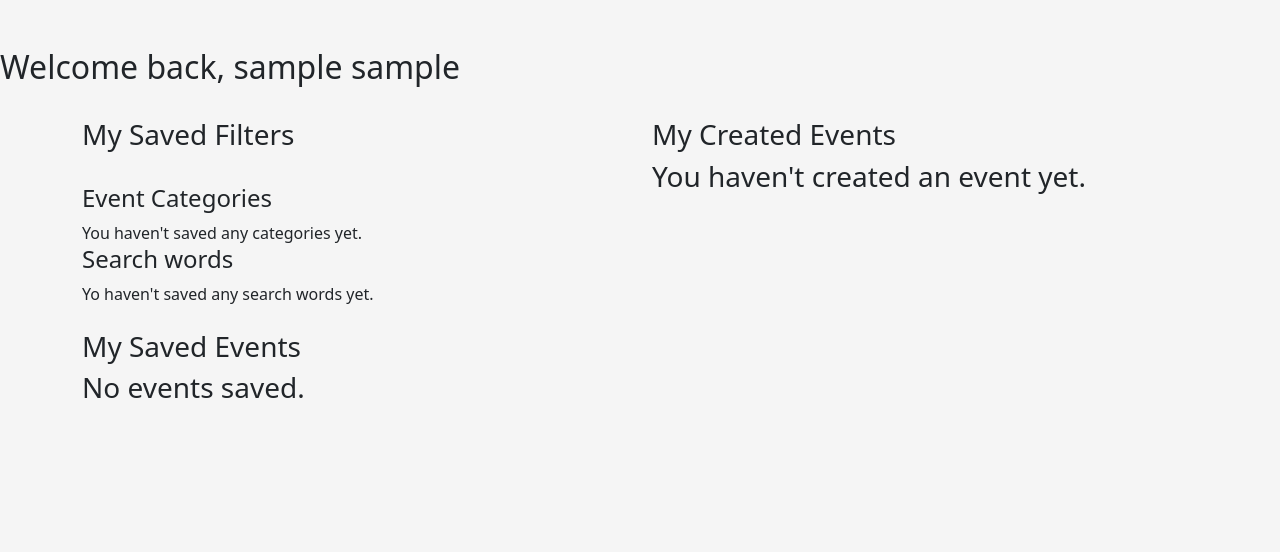
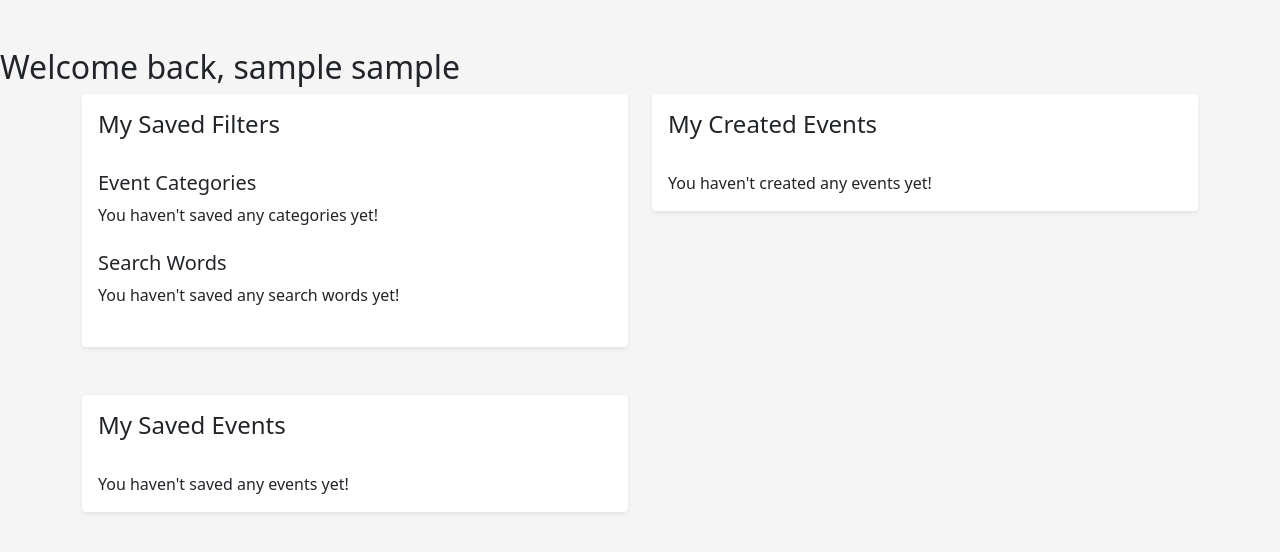
Before and after one commit to abercilla/civic-app-project, a Flask app: page /user-profile/1 in a window 1280 px wide. Shown: the part 60-612 px from the top of the page. Run offline with Flask 2, Linux system fonts and the light colour scheme; the visitor is signed in with stand-in values (Sample User, id 1); data comes from the database, SQL or seed files in the repository; data that the repository does not hold is empty.

Commit message:
Styled user-profile.html

```diff
--- a/static/user-profile.js
+++ b/static/user-profile.js
@@ -8,7 +8,7 @@ const removeEvent = (evt) => {
     //get specific eventID from html button element
     let eventID = (evt.target.id).split('-')[2]
 
-    // console.log(eventID);
+    console.log(eventID);
 
     // take event_id from the event we're saving
     //... and send to server to save event to user
--- a/templates/user-profile.html
+++ b/templates/user-profile.html
@@ -14,50 +14,60 @@
 <div class="container">
     <div class="row">
         <div class="col">
+            <div class="container shadow-sm p-3 mb-5 bg-body rounded">
 
-            <br>
-            <h3 class="heading">My Saved Filters</h3>
+
+                <h4 class="heading">My Saved Filters</h4>
 
                 <br>
 
-            <h4>Event Categories</h4>
+                <h5 class="heading2">Event Categories</h5>
                 {% if categories%}
                     {% for category in categories %}
                             <li class ="preference" id = "remove-category-{{category}}">
                                 {{ category }}
-                            <button type = "submit" class = "close remove-category" aria-label="Close" id = "remove-category-{{category}}">
+                                <button type = "submit" class="remove-category" id="remove-category-{{category}}">
+                                    x
+                                </button>
+                                <!--button with X-->
+                                <!-- aria-label="Close" -->
+                                <!-- <button type = "submit" class = "remove-category close"  id = "remove-category-{{category}}">
                                     <span aria-hidden="true">&times;</span>
+                                </button> -->
+                            </li>
+                        {% endfor %}
+
+                    {% else %}
+                        <h7>You haven't saved any categories yet!</h7>
+                    {% endif %}
+                <br>
+                <br>
+
+                <h5 class="heading2">Search Words</h5>
+                {% if keywords%}
+                    {% for keyword in keywords %}
+                        <li class ="preference" id = "remove-keyword-{{keyword}}">
+                            {{ keyword }}
+
+                            <button type = "submit" class = "remove-keyword" id = "remove-keyword-{{keyword}}">
+                                x
                             </button>
                         </li>
                     {% endfor %}
 
                 {% else %}
-                    <h7>You haven't saved any categories yet.</h7>
-                {% endif %}
-                <br>
 
-            <h4>Search words</h4>
-            {% if keywords%}
-                {% for keyword in keywords %}
-                    <li class ="preference" id = "remove-keyword-{{keyword}}">
-                        {{ keyword }}
-
-                    <button type = "submit" class = "close remove-keyword" aria-lable="Close" id = "remove-keyword-{{keyword}}">
-                        <span aria-hidden="true">&times;</span>
-                    </button>
-
-                    </li>
-                {% endfor %}
-
-            {% else %}
-
-                <h7>Yo haven't saved any search words yet.</h7>
+                    <h7>You haven't saved any search words yet!</h7>
 
                 {% endif %}
             <br>
             <br>
+        </div>
 
-            <h3 class="heading">My Saved Events</h3>
+        <div class="container shadow-sm p-3 mb-5 bg-body rounded">
+
+         <h4 class="heading">My Saved Events</h4>
+            <br>
             {% if saved_events%}
 
                 {% for saved_event in saved_events %}
@@ -68,20 +78,23 @@
                         {{ saved_event.name }}
                       </a>
 
-                    <button type = "submit" class = "remove-button" id = "remove-event-{{saved_event.event_id}}">Remove Event</button>
+                    <button type = "submit" class = "remove-button btn btn-primary btn-sm" id = "remove-event-{{saved_event.event_id}}">Remove</button>
                 </li>
                 {% endfor %}
 
             {% else %}
 
-                <h3>No events saved.</h3>
+                <h7>You haven't saved any events yet!</h7>
 
             {% endif %}
         </div>
+        </div>
 
     <div class="col">
+        <div class="container shadow-sm p-3 mb-5 bg-body rounded">
+
+            <h4 class="heading">My Created Events</h4>
             <br>
-        <h3 class="heading">My Created Events</h3>
 
                 {%if created_events%}
                     {% for created_event in created_events %}
@@ -91,15 +104,16 @@
                                 {{ created_event.name }}
                             </a>
 
-                        <button type = "submit" class = "delete-button" id = "delete-event-{{created_event.event_id}}">Delete Event</button>
+                            <button type = "submit" class = "delete-button btn btn-primary btn-sm" id = "delete-event-{{created_event.event_id}}">Delete Event</button>
                         </li>
                     {% endfor %}
 
                 {% else %}
-                    <h3>You haven't created an event yet.</h3>
+                        <h7>You haven't created any events yet!</h7>
                 {% endif %}
             <br>
-
+        </div>
+    </div>
 </div>
 </div>
 
```
Lines whose indentation alone changed are shown as unchanged.
